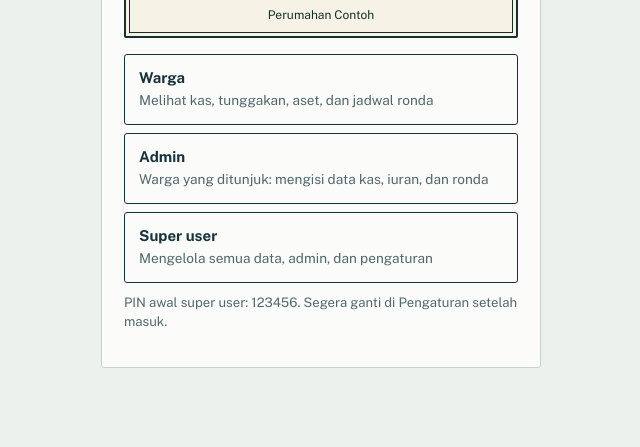
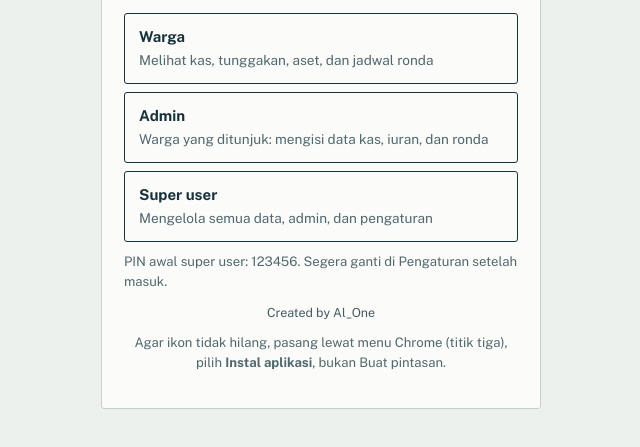
Before and after one commit to semprul2681-wq/kas-rt02, a plain HTML site: page index.html in a window 1280 px wide. Shown: the part 313-760 px from the top of the page, without its empty margins (319-959 px from the left). Drawn offline with nearby package versions, Linux system fonts and the light colour scheme.

Commit message:
Add files via upload

```diff
--- a/index.html
+++ b/index.html
@@ -1,6 +1,8 @@
 <!DOCTYPE html>
+<!-- Buku Kas & Ronda RT 02 / RW 10 - Created by Al_One -->
 <html lang="id">
 <head>
+<meta name="author" content="Al_One">
 <meta charset="utf-8">
 <meta name="viewport" content="width=device-width,initial-scale=1">
 <title>Buku Kas &amp; Ronda RT 02 / RW 10</title>
@@ -148,6 +150,8 @@ fieldset.fld{border:1px solid var(--garis);border-radius:3px;margin:0;padding:8p
 .pilih button span{font-size:.85rem;color:var(--tinta2)}
 .hint{font-size:.82rem;color:var(--tinta2);margin-top:10px}
 #printArea{display:none}
+.kredit{font-size:.78rem;opacity:.8;margin:12px 0 0;text-align:center}
+.pasang{margin-top:8px;text-align:center}
 .syn{display:inline-block;font-size:.76rem;padding:1px 9px;border-radius:10px;margin-bottom:4px;background:rgba(255,255,255,.18)}
 .syn.online{background:#2E7D5B;color:#fff}.syn.offline,.syn.menyambung{background:var(--stabilo);color:var(--onstabilo)}.syn.ditolak{background:var(--merah);color:#fff}
 .lembar .syn{background:var(--garis2);color:var(--tinta)}.lembar .syn.online{background:var(--hijau2);color:var(--hijau)}
@@ -495,6 +499,14 @@ function unduhBlob(blob,name){const a=document.createElement('a');a.href=URL.cre
 const expBtns=(sel,judul,sub,o)=>{o=o||{};const d=`data-${o.gen?'gen':'s'}="${esc(o.gen||sel)}" data-j="${esc(judul)}" data-sub="${esc(sub||'')}" ${o.land?'data-land="1"':''} ${o.ttd===false?'data-ttd="0"':''}`;return `${btn('cetak','Cetak',d)}${btn('pdf','PDF',d)}${btn('xls','Excel',d)}`};
 
 /* ================= halaman: login ================= */
+let instPrompt=null;
+const sudahTerpasang=()=>{try{return(window.matchMedia&&matchMedia('(display-mode: standalone)').matches)||navigator.standalone===true}catch(e){return false}};
+window.addEventListener('beforeinstallprompt',e=>{e.preventDefault();instPrompt=e;if(!$('#modal').innerHTML&&!ui.login.mode)render()});
+window.addEventListener('appinstalled',()=>{instPrompt=null;toast('Aplikasi terpasang');render()});
+function pasangHTML(kecil){if(sudahTerpasang())return '';
+  if(instPrompt)return `<div class="pasang">${btn('pasang','Pasang aplikasi','','utama kecil')}</div>`;
+  return kecil?'':`<p class="hint" style="text-align:center">Agar ikon tidak hilang, pasang lewat menu Chrome (titik tiga), pilih <b>Instal aplikasi</b>, bukan Buat pintasan.</p>`}
+act.pasang=async()=>{if(!instPrompt)return;instPrompt.prompt();try{await instPrompt.userChoice}catch(e){}instPrompt=null;render()};
 function loginView(){
   const s=db.settings,L=ui.login,admins=db.warga.filter(w=>w.admin).sort(byNama);
   let form='';
@@ -504,6 +516,7 @@ function loginView(){
   ${L.mode?`<div class="grid" style="display:block">${form}</div><p class="ferr">${esc(L.err||'')}</p><div class="acts"><button class="btn" data-act="pilihMode" data-m="">Kembali</button>${(L.mode==='super'||admins.length)?'<button class="btn utama" data-act="masuk">Masuk</button>':''}</div>`:
   `<div class="pilih"><button data-act="masukViewer"><b>Warga</b><span>Melihat kas, tunggakan, aset, dan jadwal ronda</span></button><button data-act="pilihMode" data-m="admin"><b>Admin</b><span>Warga yang ditunjuk: mengisi data kas, iuran, dan ronda</span></button><button data-act="pilihMode" data-m="super"><b>Super user</b><span>Mengelola semua data, admin, dan pengaturan</span></button></div>`}
   ${(!L.mode&&s.pinSuper==='123456')?'<p class="hint">PIN awal super user: 123456. Segera ganti di Pengaturan setelah masuk.</p>':''}
+  <p class="kredit">Created by Al_One</p>${pasangHTML()}
   </div></div>`;
 }
 act.pilihMode=d=>{ui.login={mode:d.m||null,err:''};render()};
@@ -531,14 +544,14 @@ function navHTML(){
   return `<nav class="nav" aria-label="Menu utama"><div class="label"><img class="logo" src="${LOGO}" alt="Logo Graha Rafflesia RT 02 RW 10"><div class="l1">BUKU KAS</div><div class="l2">${namaLing()}</div><div class="l3">${esc(s.nama||s.kelurahan||'')}</div></div>
   ${Object.entries(PAGES).filter(([k,p])=>!p.su||isSuper()).map(([k,p])=>{const ok=menuOk(k);return `<a role="button" tabindex="0" class="${ui.page===k?'on':''}${ok?'':' kunci'}"${ok?'':' aria-disabled="true"'} data-act="nav" data-p="${k}">${p.l}${ok?'':' <span aria-label="terkunci">🔒</span>'}</a>`}).join('')}
   <div class="gap"></div>${n?`<div class="nxt">Ronda: ${esc(tglHari(n.tanggal))}<br>${hariTxt(n.hari)}</div>`:''}
-  <div class="usr">${esc(role)}<br><span class="syn ${sync.state} synT">${synLabel()}</span><br><button data-act="keluar">Keluar</button></div></nav>`;
+  <div class="usr">${esc(role)}<br><span class="syn ${sync.state} synT">${synLabel()}</span><br><button data-act="keluar">Keluar</button>${pasangHTML(true)}<br><small class="kredit">Created by Al_One</small></div></nav>`;
 }
 function render(){
   const app=$('#app'),y=window.scrollY;
   if(!session){app.innerHTML=loginView();return}
   if(!menuOk(ui.page))ui.page='beranda';
   Object.keys(TBL).forEach(k=>delete TBL[k]);
-  app.innerHTML=`<div class="shell">${navHTML()}<main>${(session.role==='admin'&&!['beranda','laporan','setting'].includes(ui.page)&&!canEdit(ui.page))?'<div class="notice">Anda hanya dapat melihat menu ini. Hak edit diatur oleh super user.</div>':''}${persist?'':'<div class="notice">Mode pratinjau: data tidak tersimpan permanen. Simpan file ini ke perangkat lalu buka lewat browser agar data tersimpan, atau unduh cadangan di menu Pengaturan.</div>'}${PAGES[ui.page].fn()}</main></div>`;
+  app.innerHTML=`<div class="shell">${navHTML()}<main>${(session.role==='admin'&&!['beranda','laporan','setting'].includes(ui.page)&&!canEdit(ui.page))?'<div class="notice">Anda hanya dapat melihat menu ini. Hak edit diatur oleh super user.</div>':''}${persist?'':'<div class="notice">Mode pratinjau: data tidak tersimpan permanen. Simpan file ini ke perangkat lalu buka lewat browser agar data tersimpan, atau unduh cadangan di menu Pengaturan.</div>'}${PAGES[ui.page].fn()}<footer class="kredit" style="margin-top:28px">Created by Al_One</footer></main></div>`;
   window.scrollTo(0,y);
 }
 function tblBox(k,fn){TBL[k]=fn;return `<div id="tbl-${k}">${fn()}</div>`}
@@ -974,6 +987,8 @@ act.syncUndang=()=>{if(!sync.cfg)return;const link=location.href.split('#')[0]+'
   try{sync.cfg=JSON.parse(sget(CFGKEY)||'null')}catch(e){sync.cfg=null}
   if(!sync.cfg&&SYNC_DEFAULT.url&&SYNC_DEFAULT.kode)sync.cfg=SYNC_DEFAULT})();
 
+try{if(navigator.storage&&navigator.storage.persist)navigator.storage.persist()}catch(e){}
+try{console.info('Buku Kas & Ronda RT 02/RW 10 - Created by Al_One')}catch(e){}
 render();
 startSync();
 })();
```
